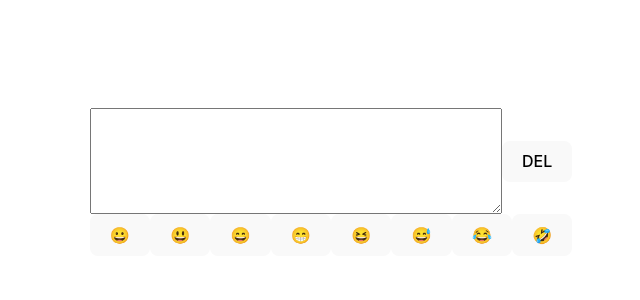
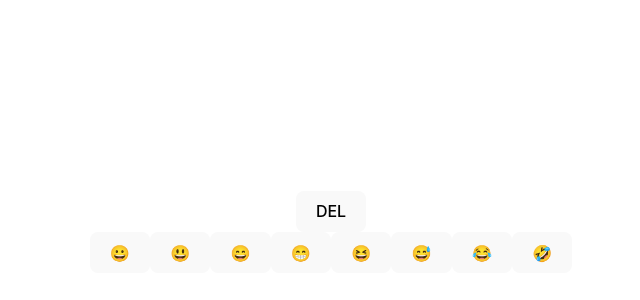
Before and after one commit to mrmaarten/EmojiPicker-main, a Svelte app: page / in a window 1280 px wide. Shown: the part 218-518 px from the top of the page, without its empty margins (309-949 px from the left). Built offline with nearby package versions, Linux system fonts and the light colour scheme.

Commit message:
store for data, every thing works, just add index of emojis

```diff
--- a/src/App.svelte
+++ b/src/App.svelte
@@ -1,22 +1,23 @@
 <script>
   import EmojiPicker from './components/EmojiPicker.svelte';
   import DisplayArea from './components/DisplayArea.svelte';
-
-  let selectedEmojis = [];
+  import { selectedEmojis } from './stores.js';
 
   function handleSelect(event) {
-    if (selectedEmojis.length < 10) {
-      selectedEmojis = [...selectedEmojis, event.detail];
+    // handles selecting a emoji from the grid of emojis
+    if ($selectedEmojis.length < 10) {
+      //add the emoji from the grid to the selected array
+      selectedEmojis.update(emojis => [...emojis, event.detail]);
     }
   }
 
   function deleteEmoji() {
-    selectedEmojis = selectedEmojis.slice(0, -1);
+    selectedEmojis.update(emojis => emojis.slice(0, -1));
   }
 
 </script>
 
 <main>
-  <DisplayArea {selectedEmojis} on:delete={deleteEmoji} />
+  <DisplayArea on:delete={deleteEmoji} />
   <EmojiPicker on:select={handleSelect} />
 </main>
--- a/src/components/DisplayArea.svelte
+++ b/src/components/DisplayArea.svelte
@@ -1,47 +1,75 @@
 <script>
     import { createEventDispatcher } from 'svelte';
+    import { selectedEmojis } from '../stores.js';
 
     const dispatch = createEventDispatcher();
-    export let selectedEmojis = [];
 
-    let emojiString;
-    $: emojiString = selectedEmojis.join('');
+    let focusedEmojiIndex = null;
+
+    function handleEmojiClick(index) {
+        focusedEmojiIndex = index;
+    }
+
+    function handleKeyDown(event) {
+        if (event.key === 'Backspace' && focusedEmojiIndex !== null) {
+            deleteEmojiAt(focusedEmojiIndex);
+            event.preventDefault();
+        }
+    }
 
     function deleteLastEmoji() {
-        dispatch('delete');
+        if (focusedEmojiIndex !== null) {
+            deleteEmojiAt(focusedEmojiIndex);
+        } else if ($selectedEmojis.length > 0) {
+            deleteEmojiAt($selectedEmojis.length - 1);
+        }
     }
+
+    function deleteEmojiAt(index) {
+        selectedEmojis.update(emojis => [
+            ...emojis.slice(0, index),
+            ...emojis.slice(index + 1)
+        ]);
+        focusedEmojiIndex = null;
+    }
+
 </script>
 
-<div class="display-area">
-    <!-- <div class="emoji-container"> -->
-      <!-- {#each selectedEmojis as emoji, i (i)}
-        <span>{emoji}</span>
-      {/each} -->
-    <!-- </div> -->
-    <!-- <button on:click={deleteLastEmoji}>⬅️</button> -->
-
-    <textarea  bind:value={emojiString}></textarea>
-    <button on:click={deleteLastEmoji}>DEL</button>
-</div>
-
-  <style>
-    .display-area {
-      display: flex;
-      align-items: center;
-    }
-
+<style>
     .emoji-container {
-      flex-grow: 1;
-      display: flex;
-      justify-content: flex-end;
+        display: flex;
+        justify-content: flex-end;
+        align-items: center;
+        height: 100px;
+        font-size: 2em;
     }
 
     .emoji-container span {
-      font-size: 2em; /* Adjust this value to make the emojis bigger or smaller */
+        cursor: pointer;
     }
-    textarea {
-        width: 100%;
-        height: 100px;
-        font-size: 2em;
+
+    .emoji-container span.focused {
+        outline: 1px solid blue;
     }
-  </style>
+</style>
+
+<div class="emoji-container" contenteditable="true" on:keydown={handleKeyDown}>
+    {#each $selectedEmojis as emoji, i (i)}
+        <span
+            class:focused={i === focusedEmojiIndex}
+            on:click={() => handleEmojiClick(i)}
+        >
+            {emoji}
+        </span>
+
+<!--
+        <button
+        class:focused={i === focusedEmojiIndex}
+        on:click={() => handleEmojiClick(i)}
+        on:keydown={(event) => event.key === 'Enter' && handleEmojiClick(i)}
+    >
+        {emoji}
+    </button> -->
+    {/each}
+</div>
+<button on:click={deleteLastEmoji}>DEL</button>
--- a/src/components/EmojiPicker.svelte
+++ b/src/components/EmojiPicker.svelte
@@ -7,6 +7,8 @@
     function selectEmoji(emoji) {
       dispatch('select', emoji);
     }
+
+
   </script>
 
   <div class="emoji-grid">
--- /dev/null
+++ b/src/stores.js
@@ -0,0 +1,3 @@
+import { writable } from 'svelte/store';
+
+export const selectedEmojis = writable([]);
```
